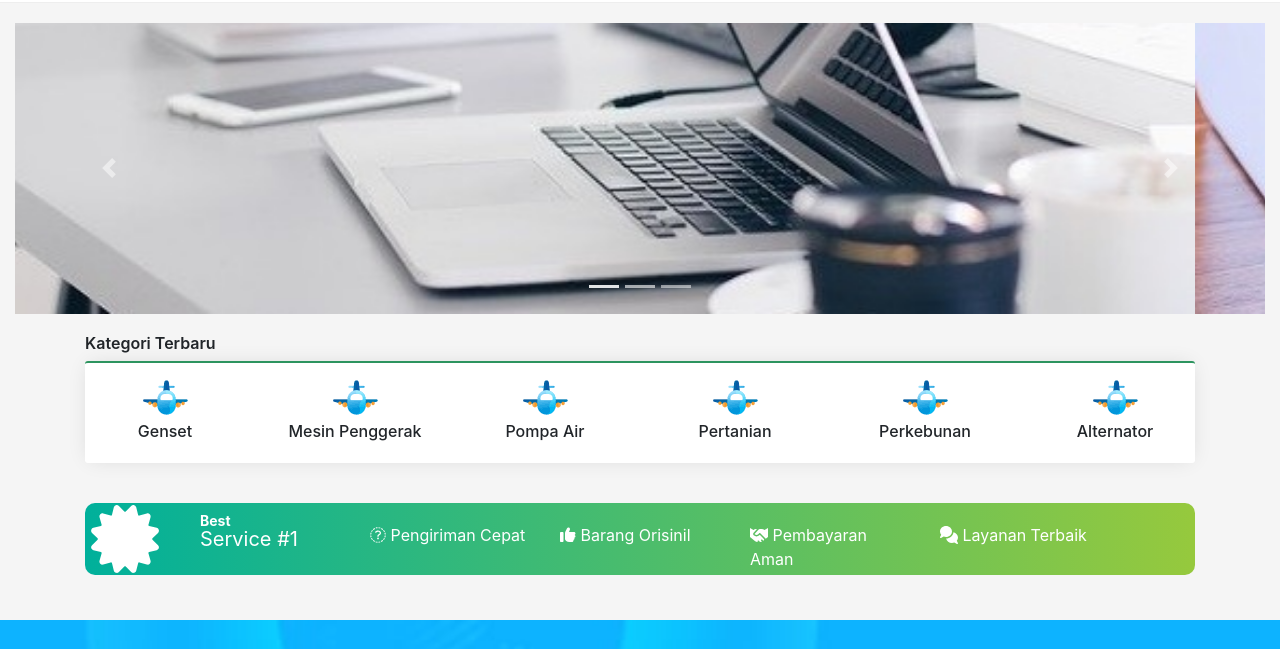
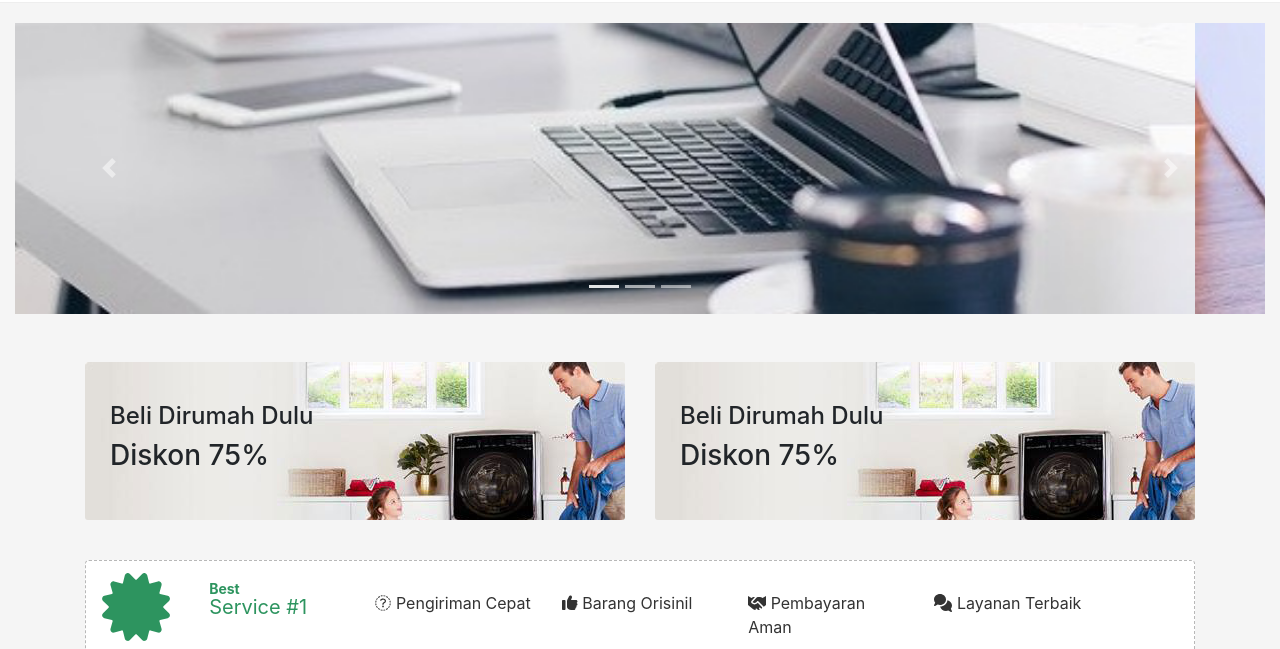
Before and after one commit to abdasis/ecommerce, a plain HTML site: page index.html in a window 1280 px wide. Shown: the part 121-770 px from the top of the page. Drawn offline with nearby package versions, Linux system fonts and the light colour scheme.

Commit message:
update color

```diff
--- a/assets/css/style.css
+++ b/assets/css/style.css
@@ -162,7 +162,6 @@ ul#category-list {
 
 .featured-product {
   margin-top: 45px;
-  background: url("/assets/img/bg/bg-flashsale.jpg");
   background-repeat: no-repeat;
   background-size: cover;
   padding: 40px;
@@ -174,25 +173,24 @@ ul#category-list {
 }
 
 #title-featured-product {
-  color: #fff;
+  color: #2d945f;
   font-size: 26px;
   margin-bottom: 20px;
 }
 
 #icon-featured {
-  border: 2px solid #fff;
+  border: 2px solid #2d945f;
   border-radius: 50%;
   padding: 5px;
   margin-right: 5px;
 }
 
 .box-promotion {
-  padding: 0;
+  padding: 10px;
   margin-top: 40px;
-  border-radius: 10px;
-  background: #00b09b;
-  background: -webkit-linear-gradient(to right, #96c93d, #00b09b);
-  background: linear-gradient(to left, #96c93d, #00b09b);
+  border-radius: 4px;
+  border: 1px dashed rgb(184, 184, 184);
+  background: #fff;
 }
 
 .heading-promotion {
@@ -200,7 +198,7 @@ ul#category-list {
   font-size: 14px;
   font-weight: bolder;
   margin-left: 10px;
-  color: #fff;
+  color: #2d945f;
   padding: 0;
   line-height: 16px;
 }
@@ -209,7 +207,7 @@ ul#category-list {
   margin: 0;
   font-size: 20px;
   font-size: 500;
-  color: #fff;
+  color: #2d945f;
   padding: 0;
   margin-left: 10px;
   margin-top: 0;
@@ -222,13 +220,13 @@ ul#category-list {
 }
 
 #icon-certificate {
-  color: #fff;
+  color: #2d945f;
   padding: 4px;
 }
 
 .icon-box {
   margin-top: 20px;
-  color: #fff;
+  color: #333;
 }
 
 h3#product-terbaru {
@@ -236,8 +234,7 @@ h3#product-terbaru {
   font-size: 20px;
   font-weight: 500;
   background: #007991;
-  background: -webkit-linear-gradient(to right, #78ffd6, #007991);
-  background: linear-gradient(to left, #78ffd6, #007991);
+  background: linear-gradient(to left, #96c93d, #00b09b);
   padding: 10px 10px;
   border-radius: 5px;
   color: #fff;
@@ -311,3 +308,9 @@ h5.footer-title-widget {
   margin: 0;
   padding: 0;
 }
+
+.left-banner {
+  background-image: url("/assets/img/banner/Cms-banner-1.jpg");
+  border-radius: 3px;
+  padding: 40px 10px;
+}
--- a/index.html
+++ b/index.html
@@ -53,14 +53,17 @@
                     <ul class="navbar-nav" id="category-list">
                       <li class="">
                         <a
-                          class="nav-link "
+                          class="nav-link"
                           href="#"
                           role="button"
                           data-toggle="dropdown"
                           aria-haspopup="true"
                           aria-expanded="false"
                         >
-                          <i class="fa fa-bars mr-1" style="color:#44BF7F"></i>
+                          <i
+                            class="fa fa-bars mr-1"
+                            style="color: #44bf7f;"
+                          ></i>
                           <span class="after-icon">Kategori</span>
                         </a>
                         <div
@@ -80,7 +83,7 @@
 
                 <div class="col-md-5 d-none d-md-block">
                   <form action="">
-                    <div class=" input-group" id="box-search">
+                    <div class="input-group" id="box-search">
                       <div class="input-group-prepend">
                         <span class="input-group-text" id="icon-search"
                           ><i class="fas fa-search"></i
@@ -183,91 +186,31 @@
         </div>
       </div>
     </section>
-    <!-- end section banner  -->
 
-    <!-- start featured section  -->
-    <section class="featured-category">
+    <!-- section sub-banner  -->
+    <section class="sub-banner pt-5">
       <div class="container">
-        <h3 class="section-title">Kategori Terbaru</h3>
-        <div class="section-category">
-          <div class="row justify-content-center">
-            <div class="category-box col">
-              <div class="category-list-box align-items-center">
-                <img
-                  src="assets/img/category/pesawat.png"
-                  class="mx-auto d-block"
-                  alt="..."
-                />
-                <div class="category-title card-body">
-                  <h5 class="card-title text-center">Genset</h5>
-                </div>
+        <div class="row">
+          <div class="col-md-6">
+            <div class="left-banner">
+              <div class="container">
+                <h4>Beli Dirumah Dulu</h4>
+                <h3>Diskon 75%</h3>
               </div>
             </div>
-            <div class="category-box col">
-              <div class="category-list-box align-items-center">
-                <img
-                  src="assets/img/category/pesawat.png"
-                  class="mx-auto d-block"
-                  alt="..."
-                />
-                <div class="category-title card-body">
-                  <h5 class="card-title text-center">Mesin Penggerak</h5>
-                </div>
-              </div>
-            </div>
-            <div class="category-box col">
-              <div class="category-list-box align-items-center">
-                <img
-                  src="assets/img/category/pesawat.png"
-                  class="mx-auto d-block"
-                  alt="..."
-                />
-                <div class="category-title card-body">
-                  <h5 class="card-title text-center">Pompa Air</h5>
-                </div>
-              </div>
-            </div>
-            <div class="category-box col">
-              <div class="category-list-box align-items-center">
-                <img
-                  src="assets/img/category/pesawat.png"
-                  class="mx-auto d-block"
-                  alt="..."
-                />
-                <div class="category-title card-body">
-                  <h5 class="card-title text-center">Pertanian</h5>
-                </div>
-              </div>
-            </div>
-            <div class="category-box col">
-              <div class="category-list-box align-items-center">
-                <img
-                  src="assets/img/category/pesawat.png"
-                  class="mx-auto d-block"
-                  alt="..."
-                />
-                <div class="category-title card-body">
-                  <h5 class="card-title text-center">Perkebunan</h5>
-                </div>
-              </div>
-            </div>
-            <div class="category-box col">
-              <div class="category-list-box align-items-center">
-                <img
-                  src="assets/img/category/pesawat.png"
-                  class="mx-auto d-block"
-                  alt="..."
-                />
-                <div class="category-title card-body">
-                  <h5 class="card-title text-center">Alternator</h5>
-                </div>
+          </div>
+          <div class="col-md-6">
+            <div class="left-banner">
+              <div class="container">
+                <h4>Beli Dirumah Dulu</h4>
+                <h3>Diskon 75%</h3>
               </div>
             </div>
           </div>
         </div>
       </div>
     </section>
-    <!-- end section featured  -->
+    <!-- end section banner  -->
 
     <!-- start section promotion -->
     <section class="promotion">
@@ -805,6 +748,7 @@
     <!-- end product brand -->
 
     <!-- start footer section  -->
+    <section class="top-footer"></section>
     <footer>
       <div class="border-footer"></div>
       <div class="box-footer">
```
Also changed, not shown: assets/img/banner/Cms-banner-1.jpg (added).
